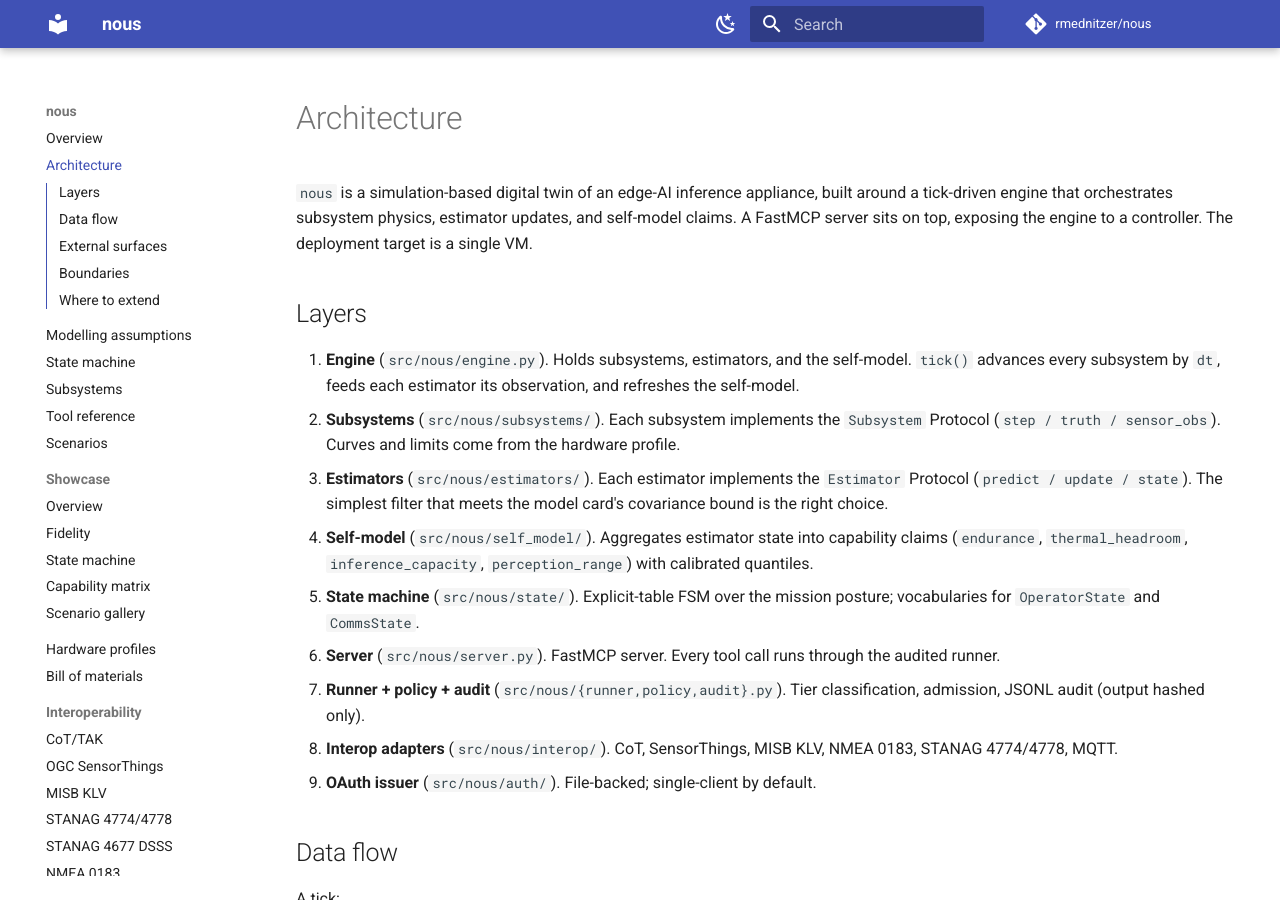
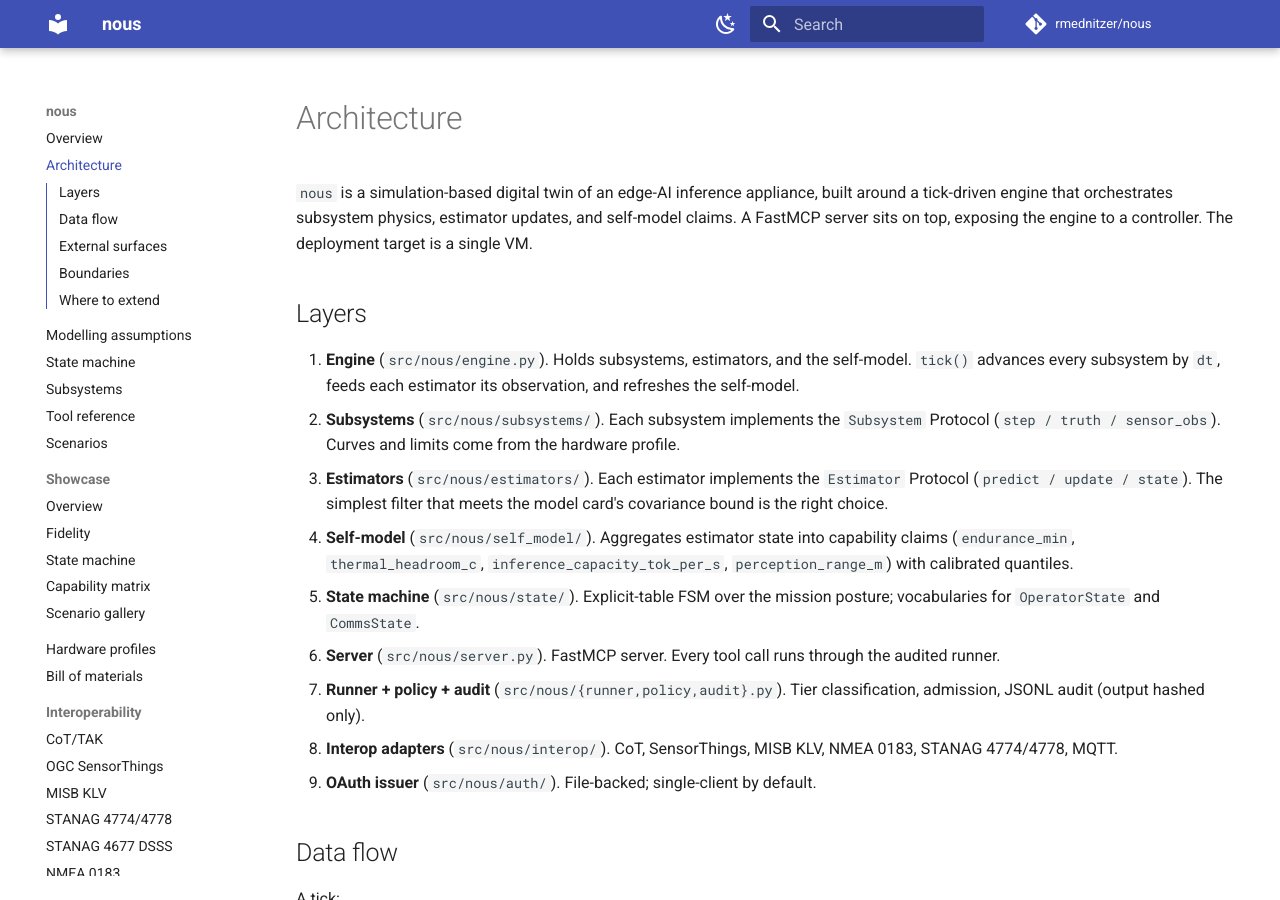
Before and after one commit to rmednitzer/nous, an MkDocs documentation site: the page built from docs/architecture.md, in a window 1280 px wide and 900 px high. Built offline with MkDocs 1.6.1 and Material for MkDocs 9.7.7, drawn with Linux system fonts in a browser that asks for light colours; comment, search, counter and statistics services are not loaded.

Commit message:
docs(architecture): use the precise self-model capability keys
Align the backticked capability names with the actual Capability.name
keys exposed in tool payloads (endurance_min, thermal_headroom_c,
inference_capacity_tok_per_s, perception_range_m) rather than the bare
concept names, so the architecture reference matches what a controller
sees and greps for. Per Copilot review on #181.

Co-Authored-By: Claude Opus 4.8 <noreply@anthropic.com>
Claude-Session: https://claude.ai/code/session_01RhgkRPDVtdaPX55p5eMYqq

```diff
--- a/docs/architecture.md
+++ b/docs/architecture.md
@@ -19,8 +19,9 @@ target is a single VM.
    simplest filter that meets the model card's covariance bound is the
    right choice.
 4. **Self-model** (`src/nous/self_model/`). Aggregates estimator state
-   into capability claims (`endurance`, `thermal_headroom`,
-   `inference_capacity`, `perception_range`) with calibrated quantiles.
+   into capability claims (`endurance_min`, `thermal_headroom_c`,
+   `inference_capacity_tok_per_s`, `perception_range_m`) with calibrated
+   quantiles.
 5. **State machine** (`src/nous/state/`). Explicit-table FSM over the
    mission posture; vocabularies for `OperatorState` and `CommsState`.
 6. **Server** (`src/nous/server.py`). FastMCP server. Every tool call
```
